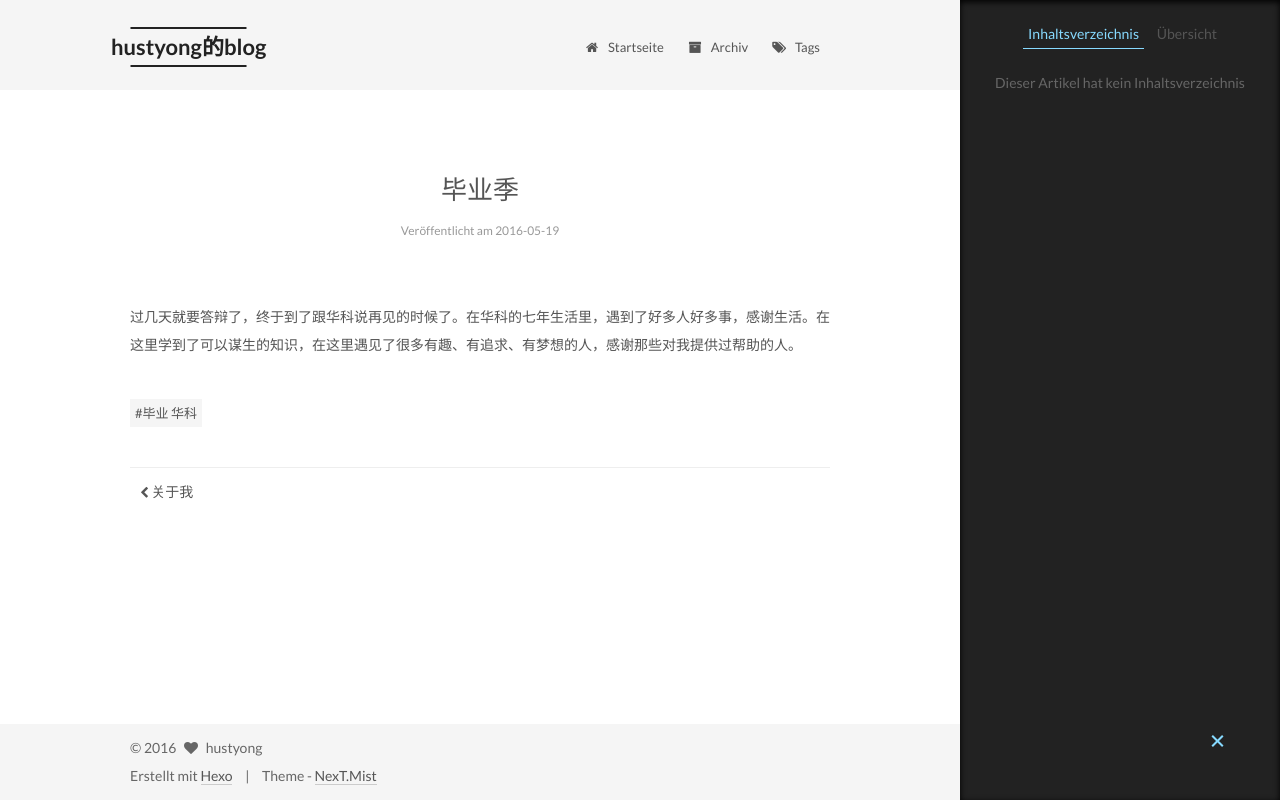
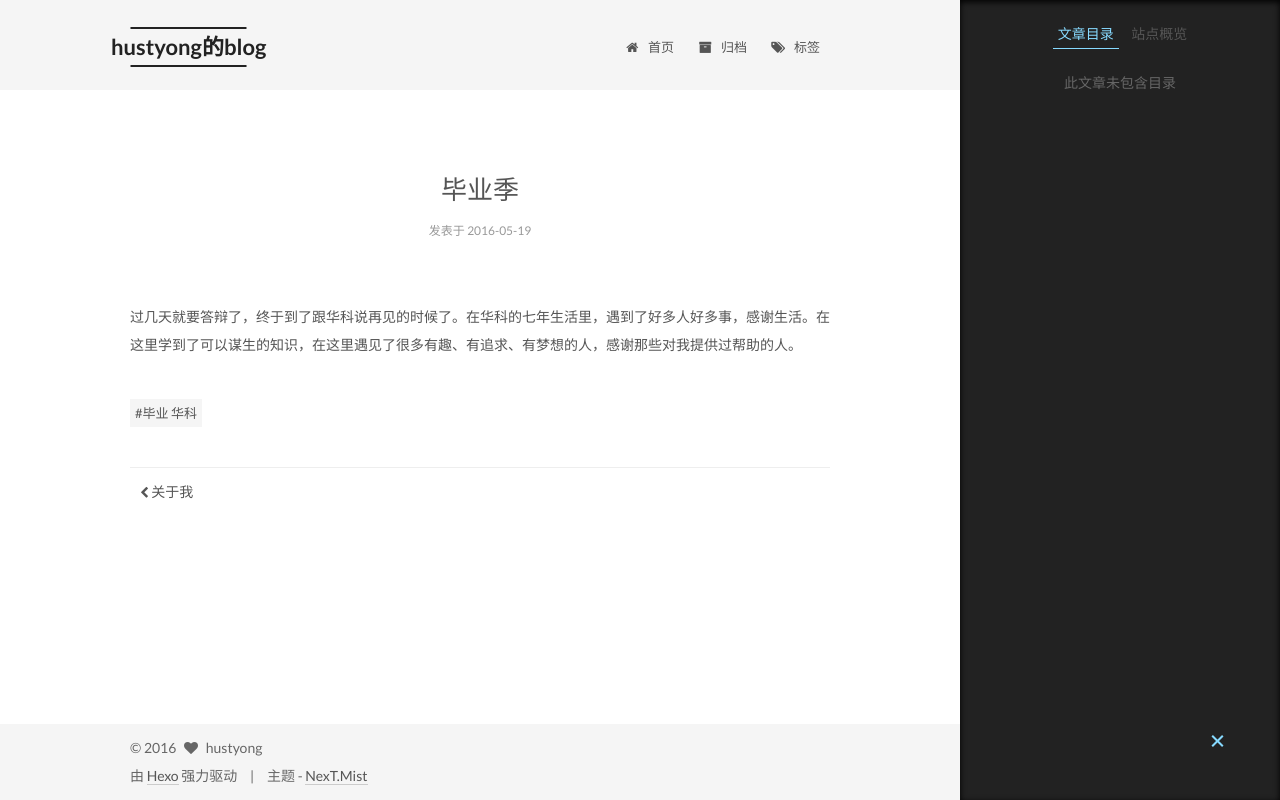
Before and after one commit to hustyong/hustyong.github.io, a plain HTML site: page 2016/05/19/毕业季/index.html in a window 1280 px wide. Both pictures are taken after a click on the element 1217 px from the left and 742 px from the top of the page. Drawn offline with Linux system fonts and the light colour scheme.

Commit message:
Site updated: 2016-05-19 14:06:48

```diff
--- a/2016/05/19/毕业季/index.html
+++ b/2016/05/19/毕业季/index.html
@@ -106,7 +106,7 @@
     motion: true,
     duoshuo: {
       userId: 0,
-      author: 'Author'
+      author: '博主'
     }
   };
 </script>
@@ -114,7 +114,7 @@
   <title> 毕业季 | hustyong的blog </title>
 </head>
 
-<body itemscope itemtype="http://schema.org/WebPage" lang="">
+<body itemscope itemtype="http://schema.org/WebPage" lang="zh-Hans">
 
 
 
@@ -169,7 +169,7 @@
 
               <i class="menu-item-icon fa fa-fw fa-home"></i> <br />
 
-            Startseite
+            首页
           </a>
         </li>
 
@@ -179,7 +179,7 @@
 
               <i class="menu-item-icon fa fa-fw fa-archive"></i> <br />
 
-            Archiv
+            归档
           </a>
         </li>
 
@@ -189,7 +189,7 @@
 
               <i class="menu-item-icon fa fa-fw fa-tags"></i> <br />
 
-            Tags
+            标签
           </a>
         </li>
 
@@ -242,7 +242,7 @@
             <span class="post-meta-item-icon">
               <i class="fa fa-calendar-o"></i>
             </span>
-            <span class="post-meta-item-text">Veröffentlicht am</span>
+            <span class="post-meta-item-text">发表于</span>
             <time itemprop="dateCreated" datetime="2016-05-19T11:06:00+08:00" content="2016-05-19">
               2016-05-19
             </time>
@@ -357,10 +357,10 @@
 
         <ul class="sidebar-nav motion-element">
           <li class="sidebar-nav-toc sidebar-nav-active" data-target="post-toc-wrap" >
-            Inhaltsverzeichnis
+            文章目录
           </li>
           <li class="sidebar-nav-overview" data-target="site-overview">
-            Übersicht
+            站点概览
           </li>
         </ul>
 
@@ -377,7 +377,7 @@
           <div class="site-state-item site-state-posts">
             <a href="/archives">
               <span class="site-state-item-count">2</span>
-              <span class="site-state-item-name">Artikel</span>
+              <span class="site-state-item-name">日志</span>
             </a>
           </div>
 
@@ -387,7 +387,7 @@
             <div class="site-state-item site-state-tags">
               <a href="/tags">
                 <span class="site-state-item-count">2</span>
-                <span class="site-state-item-name">Tags</span>
+                <span class="site-state-item-name">标签</span>
               </a>
             </div>
 
@@ -415,7 +415,7 @@
 
 
 
-              <p class="post-toc-empty">Dieser Artikel hat kein Inhaltsverzeichnis</p>
+              <p class="post-toc-empty">此文章未包含目录</p>
 
           </div>
         </section>
@@ -442,11 +442,11 @@
 </div>
 
 <div class="powered-by">
-  Erstellt mit  <a class="theme-link" href="http://hexo.io">Hexo</a>
+  由 <a class="theme-link" href="http://hexo.io">Hexo</a> 强力驱动
 </div>
 
 <div class="theme-info">
-  Theme -
+  主题 -
   <a class="theme-link" href="https://github.com/iissnan/hexo-theme-next">
     NexT.Mist
   </a>
--- a/css/main.css
+++ b/css/main.css
@@ -1548,7 +1548,7 @@ pre .javascript .function {
   width: 4px;
   height: 4px;
   border-radius: 50%;
-  background: #6f16ac;
+  background: #cbffde;
 }
 .links-of-blogroll {
   font-size: 13px;
```
Also changed, not shown: 2016/05/19/关于我/index.html (+12 -12 lines), archives/2016/05/index.html (+11 -11 lines), archives/2016/index.html (+11 -11 lines), archives/index.html (+11 -11 lines), index.html (+11 -11 lines), tags/个人简介-技能-经历/index.html (+11 -11 lines), tags/毕业-华科/index.html (+11 -11 lines).
